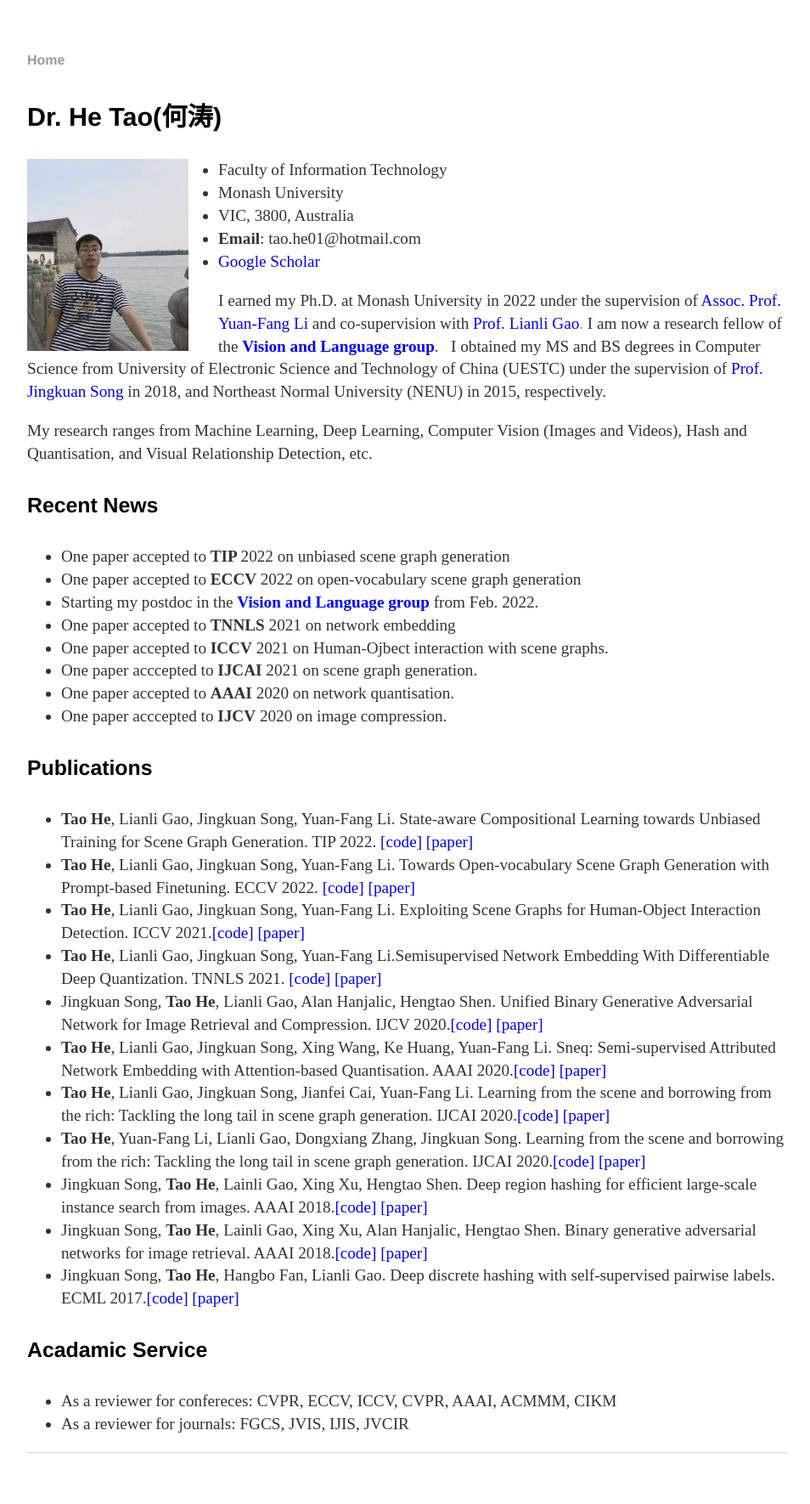
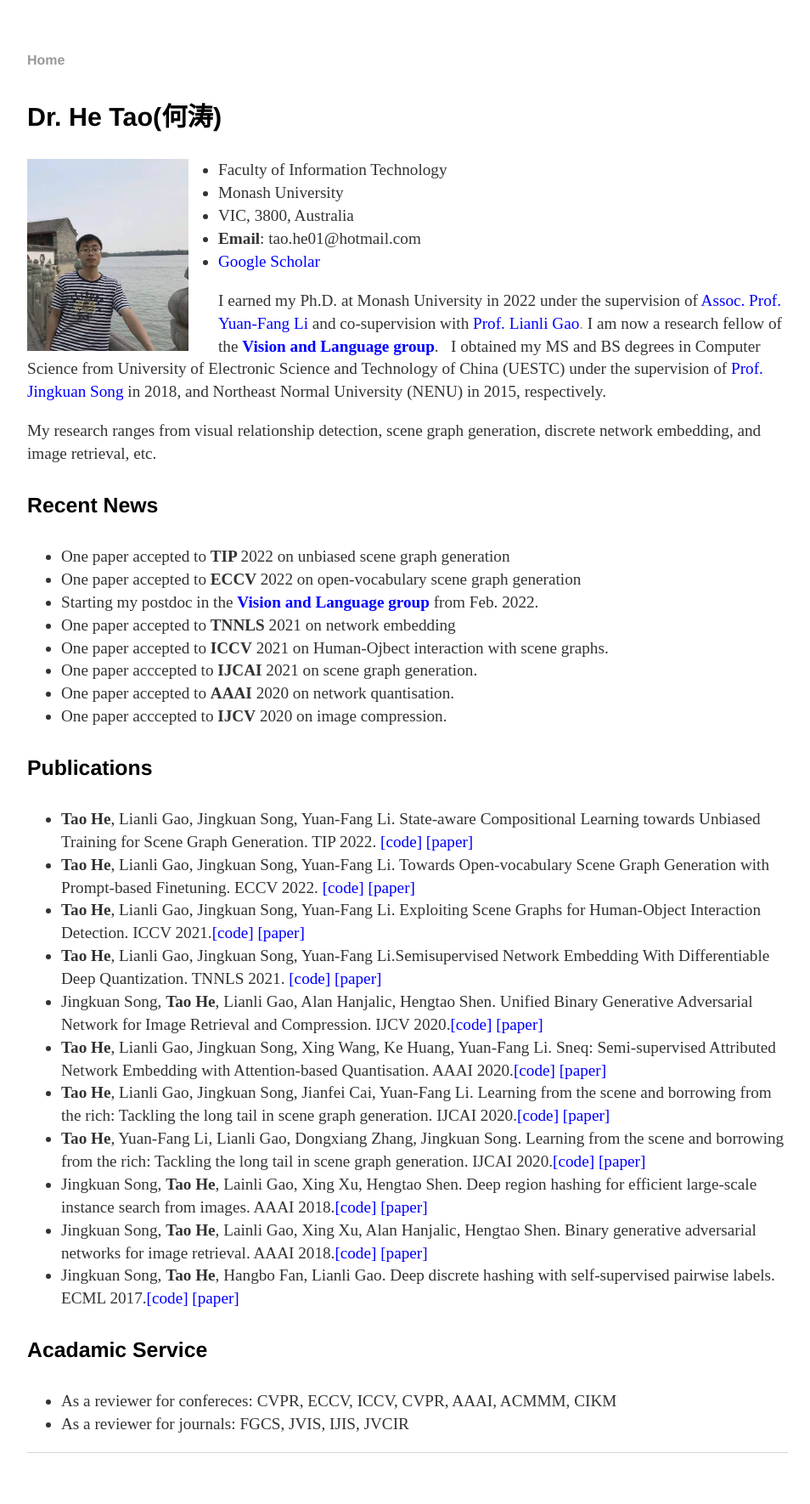
Before and after one commit to ht014/ht014.github.io, a Jekyll site: the page built from index.html, in a window 1280 px wide. Shown: the whole page at 85% size, without its empty margins (160-1114 px from the left). Built offline with Jekyll 4.4.1, drawn with Linux system fonts in a browser that asks for light colours.

Commit message:
Update index.html

```diff
--- a/index.html
+++ b/index.html
@@ -24,7 +24,7 @@ title: Tao He's Homepage
 		and co-supervision with <a href="https://lianligao.github.io/"><font color="#0000ff">Prof. Lianli Gao</font>.</a> I am now a research fellow
 		of the <a = href="https://www.monash.edu/it/dsai/vision-language"><strong> <font color="#0000ff">Vision and Language group</font></strong></a>. &nbsp;
 	I obtained my MS and BS degrees in Computer Science from  University of Electronic Science and Technology of China (UESTC)  under the supervision of <a href="https://scholar.google.com.au/citations?user=F5Zy9V4AAAAJ&hl=en"><font color="#0000ff">Prof. Jingkuan Song</font></a> in 2018,  and Northeast Normal University (NENU) in 2015, respectively.  </p>
-	<p> My research ranges from  Machine Learning, Deep Learning, Computer Vision (Images and Videos), Hash and Quantisation, and Visual Relationship Detection, etc.
+	<p> My research ranges from visual relationship detection, scene graph generation, discrete network embedding, and image retrieval, etc.
 
 <h4> Recent News</h4>
 <ul>
```
